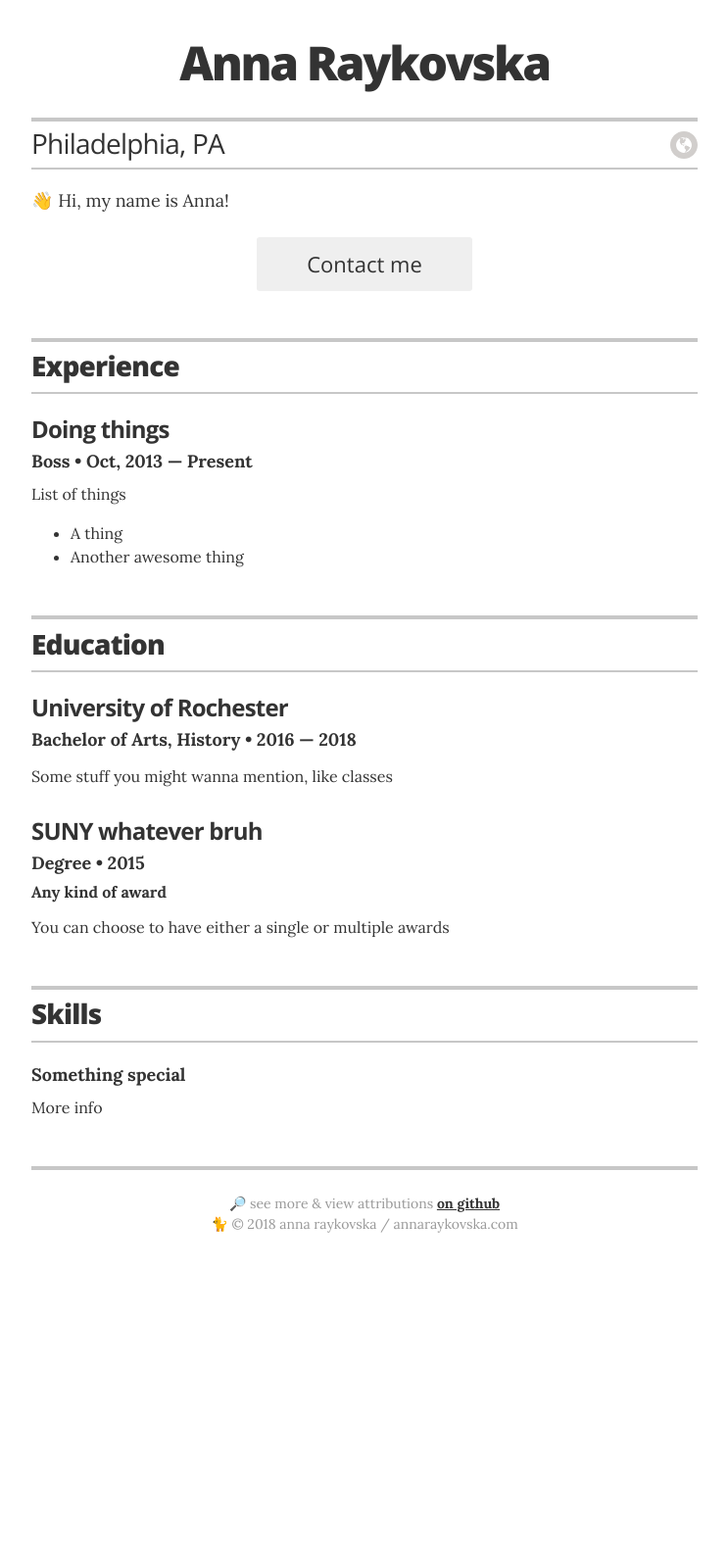
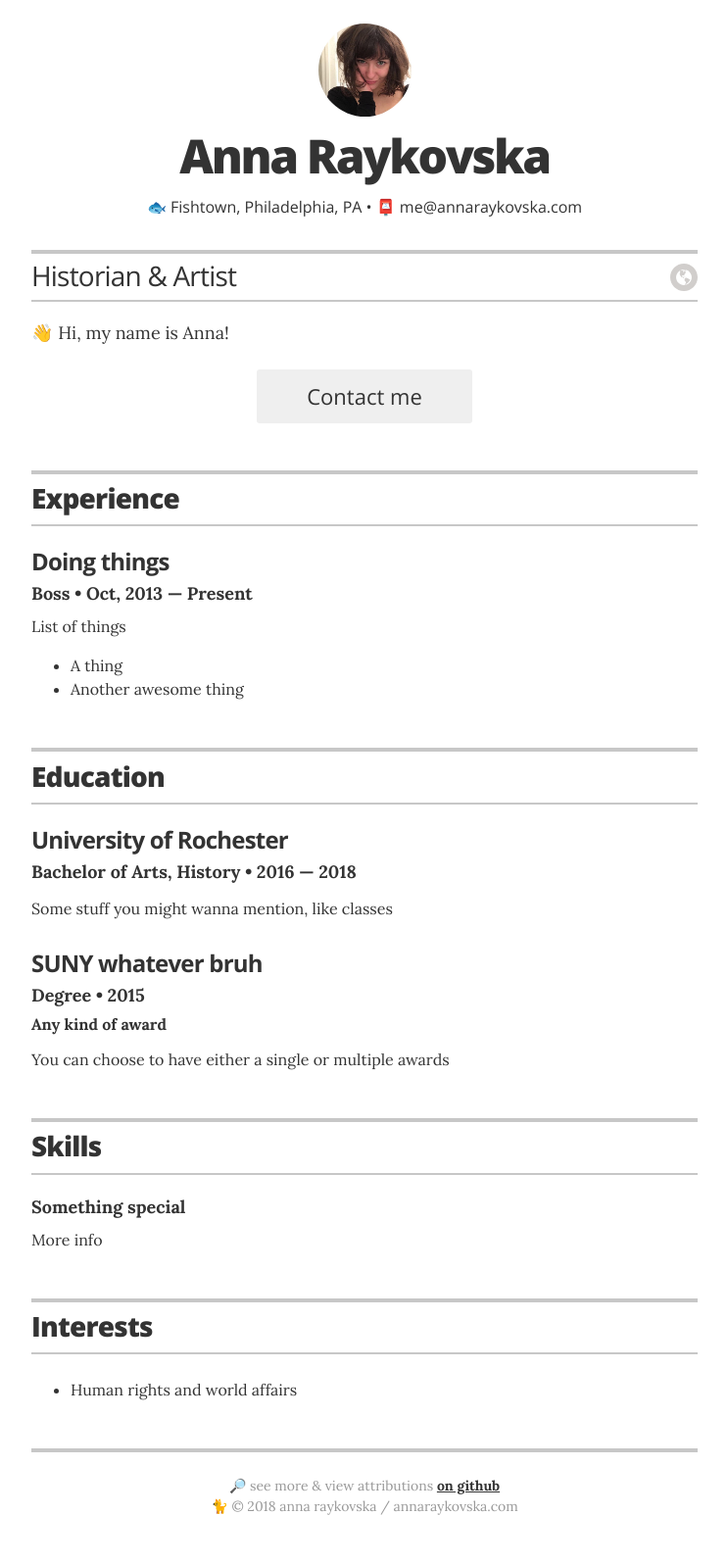
Before and after one commit to insanj/annaraykovska, a Jekyll site: the page docs/index.html, which Jekyll copies as it is, in a window 1280 px wide. Shown: the whole page at 98% size, without its empty margins (268-1011 px from the left). Built offline with Jekyll 4.4.1, drawn with Linux system fonts in a browser that asks for light colours; before the commit the page ends 1308 px from its top, so only the background shows below that.

Commit message:
:shipit: add missing assets, improve print layout, sections

```diff
--- a/_config.yml
+++ b/_config.yml
@@ -9,9 +9,9 @@ sass:
   style: compressed
 
 # Resume settings
-resume_avatar:                  "false"
+resume_avatar:                  "true"
 resume_name:                    "Anna Raykovska"
-resume_title:                   "Philadelphia, PA"
+resume_title:                   "Historian & Artist"
 
 # used for the contact button in _layouts/resume.html
 resume_contact_email:           "me@annaraykovska.com"
@@ -20,8 +20,8 @@ resume_contact_email:           "me@annaraykovska.com"
 # resume_contact_telephone:       "555-7334"
 # resume_contact_address:         "742 Evergreen Terrace, Springfield"
 
-# resume_header_contact_info:     "742 Evergreen Terrace, Springfield • 555-7334 • lisasimpson@youremailaddress.com"
-display_header_contact_info:    "false"
+resume_header_contact_info:     "🐟 Fishtown, Philadelphia, PA • 📮 me@annaraykovska.com"
+display_header_contact_info:    "true"
 
 resume_header_intro: "<p>👋 Hi, my name is Anna!</p>"
 
@@ -40,7 +40,7 @@ resume_section_skills:          true
 resume_section_recognition:     false
 resume_section_links:           false
 resume_section_associations:    false
-# resume_section_interests:       true
+resume_section_interests:       true
 
 # Resume social links
 # uncomment the options you wish to display, and add your own URL
--- a/_data/interests.yml
+++ b/_data/interests.yml
@@ -1,4 +1,2 @@
 # Interests
 - description: Human rights and world affairs
-- description: Music (baritone saxiphonist)
-- description: Linguistics
--- a/_data/links.yml
+++ /dev/null
@@ -1,5 +0,0 @@
-# links
-- url: "#"
-  description: Springfield Jazz Enthusiasts
-- url: "#"
-  description: Springfield Young Professionals
--- a/_layouts/resume.html
+++ b/_layouts/resume.html
@@ -180,7 +180,7 @@
       <section class="content-section">
 
         <header class="section-header">
-          <h2>Outside Interests</h2>
+          <h2>Interests</h2>
         </header>
 
         <div class="resume-item">
@@ -220,7 +220,7 @@
       <section class="content-section print-only">
 
         <header class="section-header">
-          <h2>Social Links</h2>
+          <h2>Links</h2>
         </header>
 
         <div class="resume-item">
--- a/docs/index.html
+++ b/docs/index.html
@@ -31,17 +31,23 @@
 
         <!-- You can turn off the avatar in _config.yml by setting to false -->
 
+        <img src="images/avatar.jpg" alt="my photo" class="avatar no-print" itemprop="image">
+
 
         <!-- Your name is defined in the _config.yml file -->
         <h1 class="header-name" itemprop="name">Anna Raykovska</h1>
 
         <!-- To display contact info here, change `display_header_contact_info` value in _config.yml to true -->
 
+        <div class="header-contact-info">
+          <p>🐟 Fishtown, Philadelphia, PA • 📮 me@annaraykovska.com</p>
+        </div>
+
 
         <div class="title-bar no-print">
 
           <!-- Your title is also defined in the _config.yml file -->
-          <h2 class="header-title" itemprop="jobTitle">Philadelphia, PA</h2>
+          <h2 class="header-title" itemprop="jobTitle">Historian & Artist</h2>
 
           <!-- This is the markup for the icon links; moved out to an include because it's very verbose, and you shouldn't ever need to edit the markup (unless you want to re-order the icons); if you want to customize which links appear, define them in the _config.yml file -->
           <!-- and guess where these are defined? Yup, you guessed it: the _config.yml file -->
@@ -214,6 +220,24 @@
 
 
 
+      <!-- begin Interests -->
+      <section class="content-section">
+
+        <header class="section-header">
+          <h2>Interests</h2>
+        </header>
+
+        <div class="resume-item">
+          <ul class="resume-item-list">
+
+            <li>Human rights and world affairs</li>
+
+          </ul>
+        </div>
+
+      </section>
+      <!-- end Interests -->
+
 
 
 
```
Also changed, not shown: other parts of docs/index.html (+1 -1 lines), _data/associations.yml (deleted, +0 -15 lines), _data/projects.yml (deleted, +0 -16 lines), _data/recognitions.yml (deleted, +0 -10 lines), docs/images/avatar.jpg, images/avatar.jpg.
